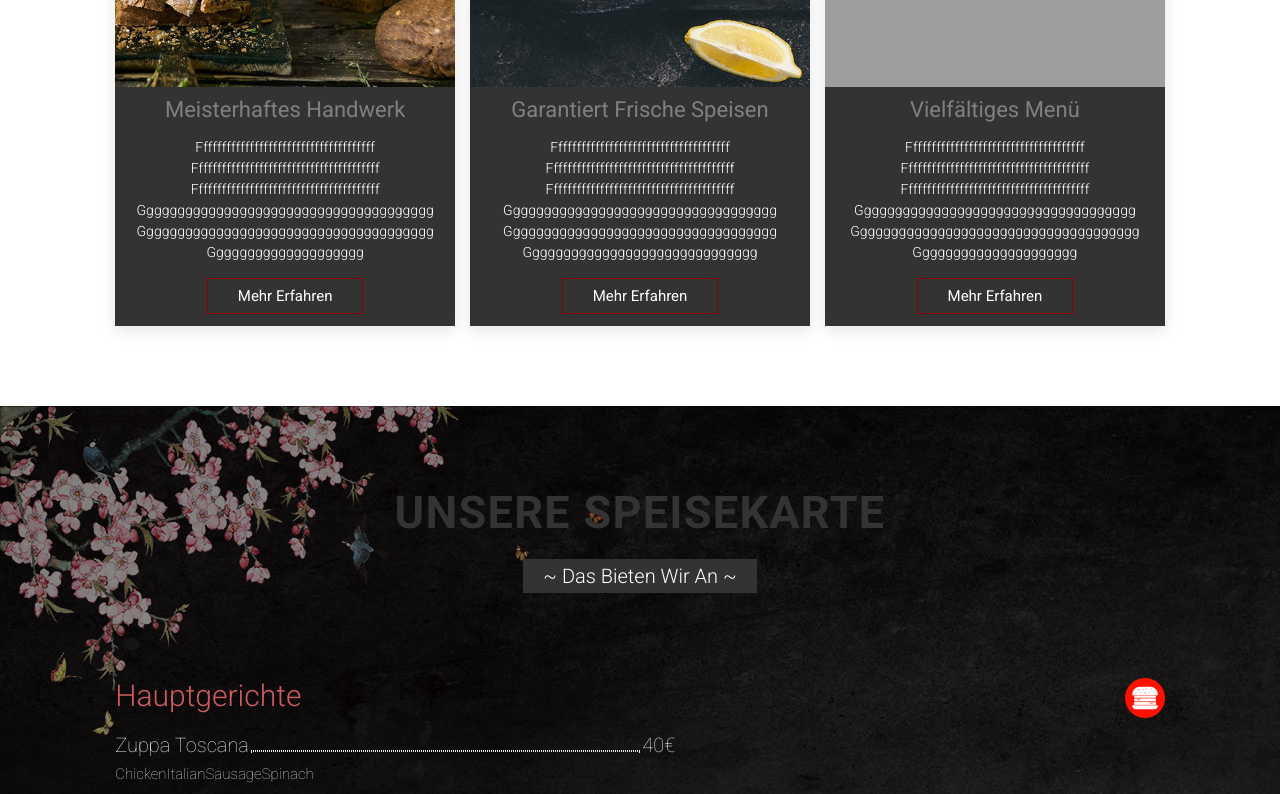
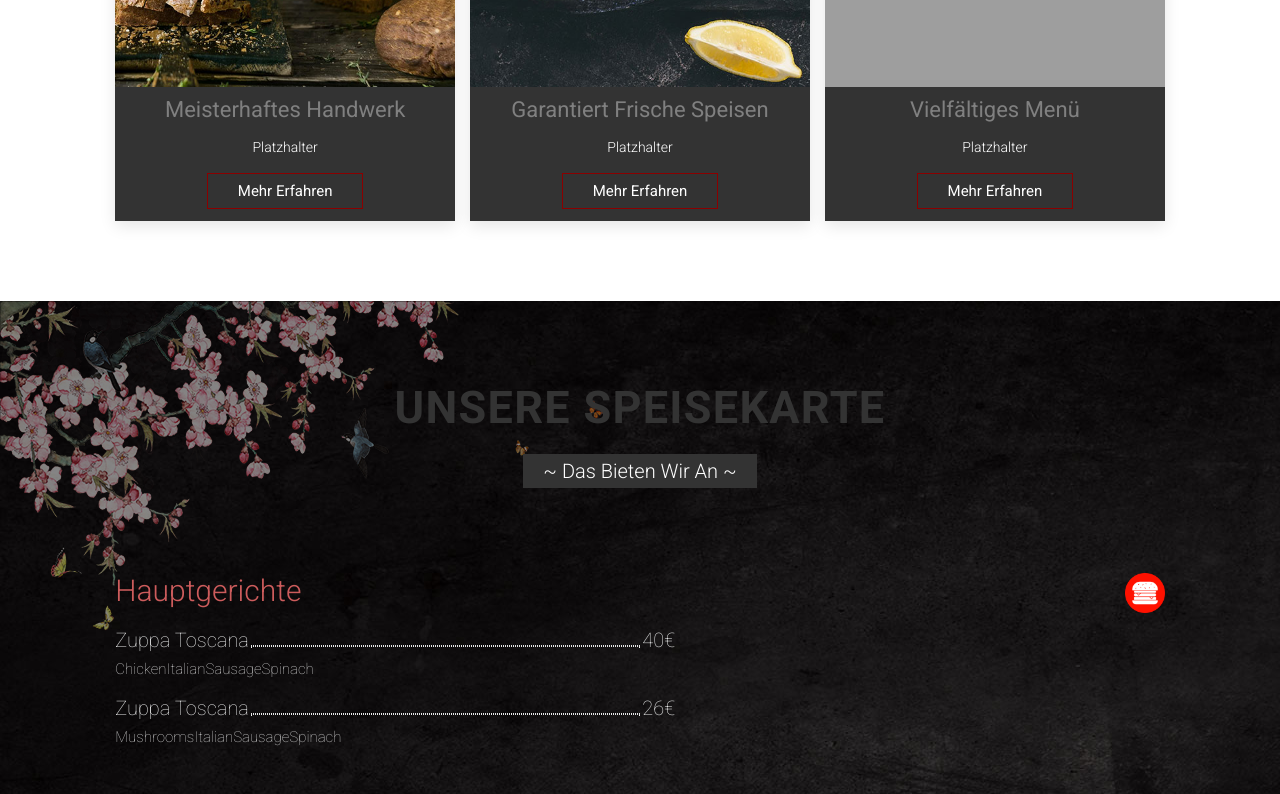
Before and after one commit to Maschenka77/Menu, a website built with webpack: page index.html in a window 1280 px wide. Shown: the part 1340-2134 px from the top of the page. Built offline with nearby package versions, Linux system fonts and the light colour scheme; grey boxes are pictures that could not be loaded.

Commit message:
Update index.html

```diff
--- a/index.html
+++ b/index.html
@@ -105,12 +105,7 @@
         </div>
         <div class="content">
           <h3>Meisterhaftes Handwerk</h3>
-          <p>ffffffffffffffffffffffffffffffffffffff
-          ffffffffffffffffffffffffffffffffffffffff
-          ffffffffffffffffffffffffffffffffffffffff
-            gggggggggggggggggggggggggggggggggggggg
-            gggggggggggggggggggggggggggggggggggggg
-            gggggggggggggggggggg
+          <p>Platzhalter
           </p>
           <a href="#" class="btn">Mehr erfahren</a>
         </div>
@@ -122,12 +117,7 @@
         </div>
         <div class="content">
           <h3>Garantiert frische Speisen</h3>
-          <p>ffffffffffffffffffffffffffffffffffffff
-            ffffffffffffffffffffffffffffffffffffffff
-            ffffffffffffffffffffffffffffffffffffffff
-            ggggggggggggggggggggggggggggggggggg
-            ggggggggggggggggggggggggggggggggggg
-            gggggggggggggggggggggggggggggg
+          <p>Platzhalter
           </p>
           <a href="#" class="btn">Mehr erfahren</a>
         </div>
@@ -139,12 +129,7 @@
         </div>
         <div class="content">
           <h3>Vielfältiges Menü</h3>
-          <p>ffffffffffffffffffffffffffffffffffffff
-            ffffffffffffffffffffffffffffffffffffffff
-            ffffffffffffffffffffffffffffffffffffffff
-            gggggggggggggggggggggggggggggggggggg
-            ggggggggggggggggggggggggggggggggggggg
-            ggggggggggggggggggggg
+          <p>Platzhalter
           </p>
           <a href="#" class="btn">Mehr erfahren</a>
         </div>
@@ -406,7 +391,7 @@
 
         <div class="content">
           <h3>PROFESSIONELL ZUBEREITET</h3>
-          <p>rehrueho oejhrojho ejoij oirejoiej ojroeij ojeoirj oe</p>
+          <p>Platzhalter</p>
           <a href="#">MEHR ERFAHREN</a>
           <img src="img/navbar/post-body-bg-1.png">
         </div>
@@ -419,7 +404,7 @@
 
         <div class="content">
           <h3>GARANTIERT FRISCHE SPEISEN</h3>
-          <p>rehrueho oejhrojho ejoij oirejoiej ojroeij ojeoirj oe</p>
+          <p>Platzhalter</p>
           <a href="#">MEHR ERFAHREN</a>
           <img src="img/navbar/post-body-bg-2.png">
         </div>
@@ -432,7 +417,7 @@
 
         <div class="content">
           <h3>EIN VIELFÄLTIGES MENÜ</h3>
-          <p>rehrueho oejhrojho ejoij oirejoiej ojroeij ojeoirj oe</p>
+          <p>PLatzhalter</p>
           <a href="#">MEHR ERFAHREN</a>
           <img src="img/navbar/post-body-bg-3.png">
         </div>
@@ -449,8 +434,7 @@
   <div class="container">
     <div>
       <h3>ÜBER UNS</h3>
-      <p>fjweioji ioewjio joijewoi jiowe hbzuwegtzf wben jweui uzwevu giuewhn
-       owehiu higewonwj po.
+      <p>Platzhalter
       </p>
     </div>
 
```
